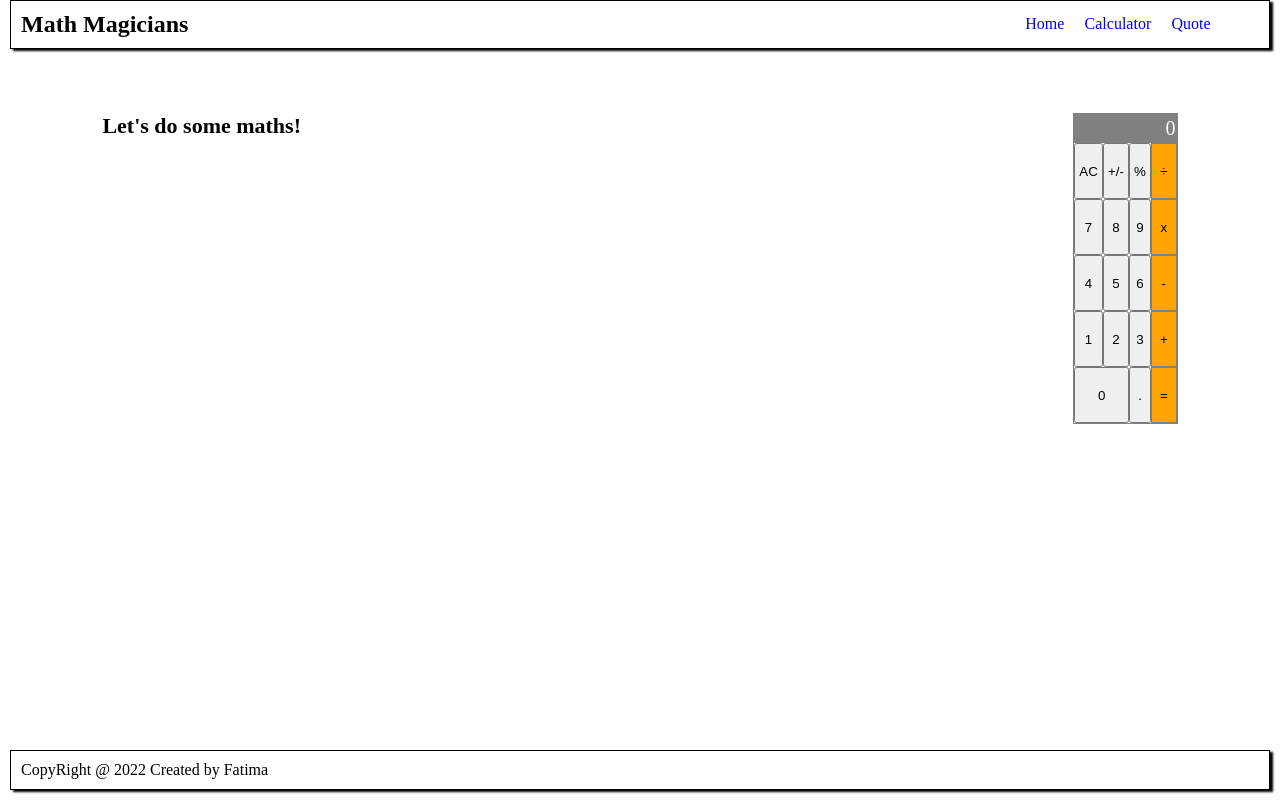
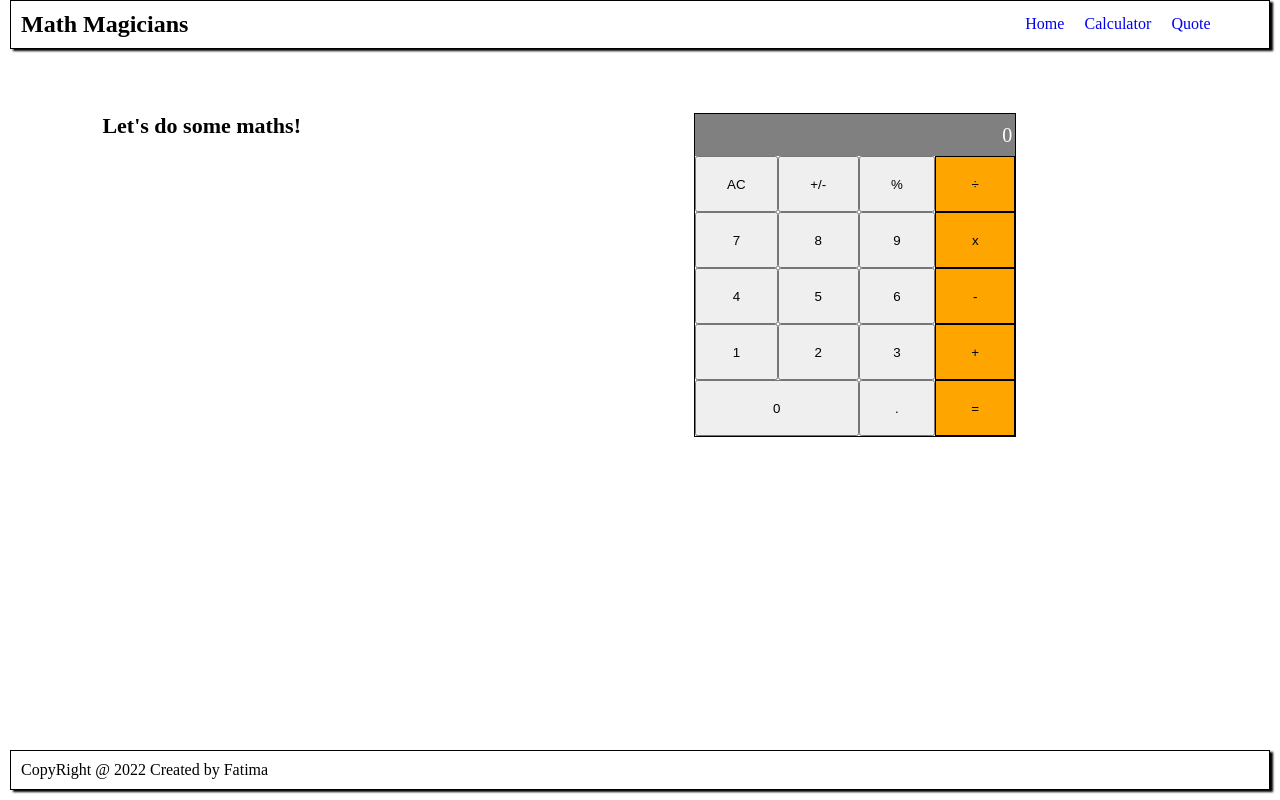
Before and after one commit to Fatima-hub333/Math-Magicians, a React (Create React App) app: page /Math-Magicians1/calculator in a window 1280 px wide. Built offline with nearby package versions, Linux system fonts and the light colour scheme.

Commit message:
Update App.css

```diff
--- a/src/App.css
+++ b/src/App.css
@@ -15,14 +15,11 @@
 
 .calculator {
   flex-direction: column;
+  width: 30%;
+  margin-right: 15%;
   height: 100%;
-  border: 1px solid #808080;
+  border: 1px solid;
   font-size: 20px;
-}
-
-.calculator-text {
-  font-size: 22px;
-  font-weight: bold;
 }
 
 .solution {
@@ -31,6 +28,11 @@
   padding: 3% 1%;
   background: grey;
   color: white;
+}
+
+.calculator-text {
+  font-size: 22px;
+  font-weight: bold;
 }
 
 button {
@@ -56,5 +58,5 @@ button {
 .orange-btn button {
   background: orange;
   width: 100%;
-  border: 1px solid #808080;
+  border: 1px solid;
 }
```
